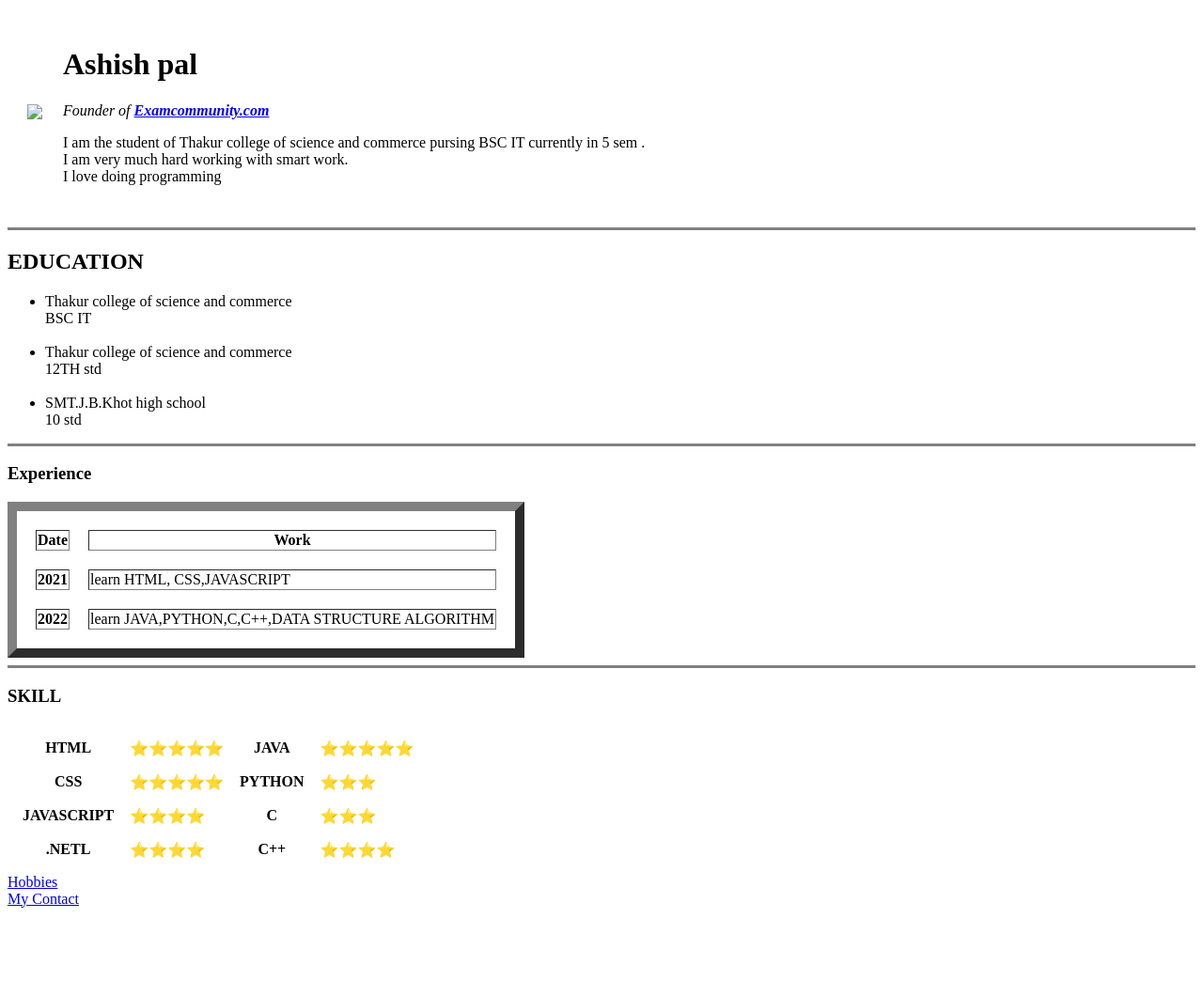
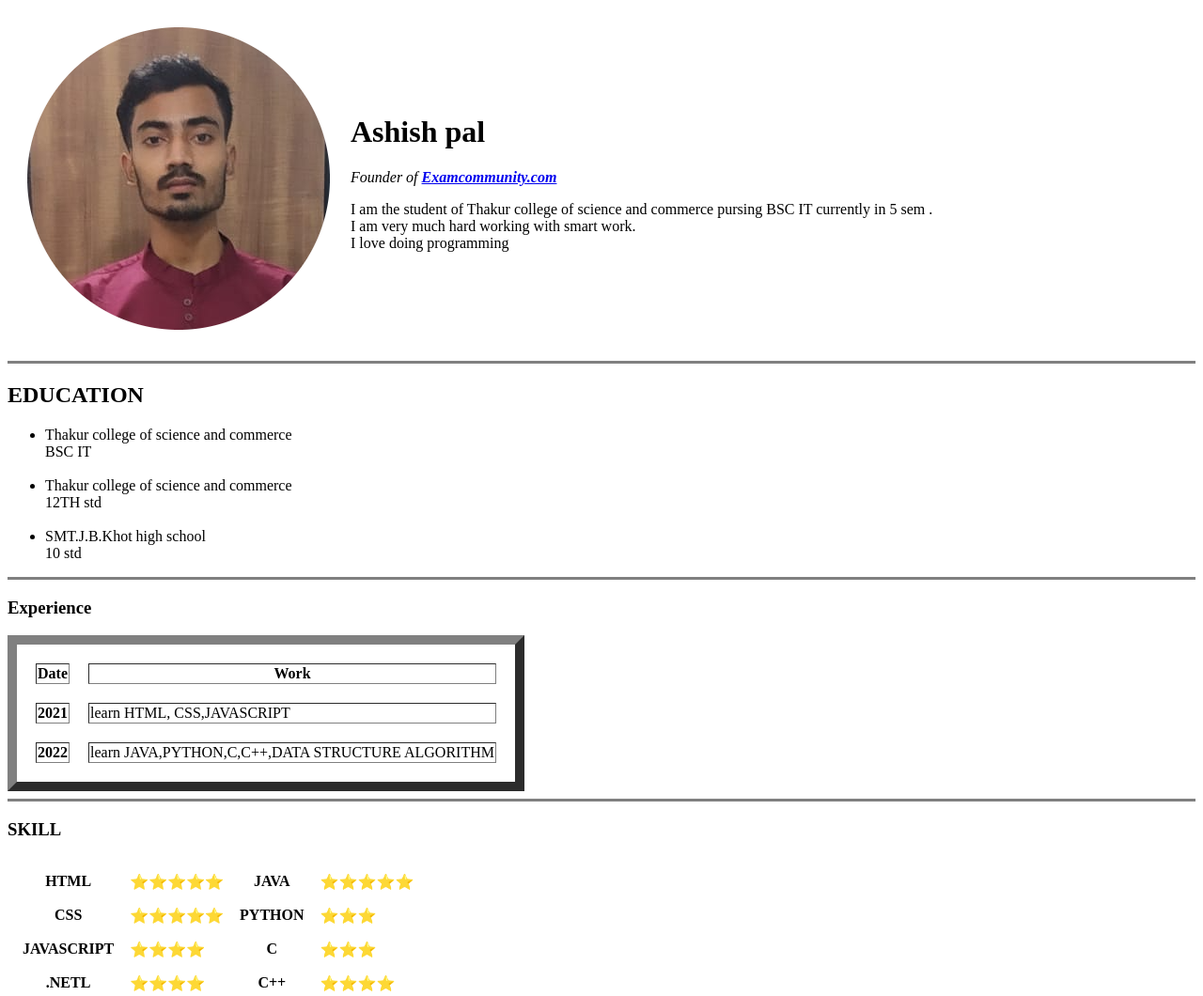
Before and after one commit to Ashish4910/CV, a plain HTML site: page index.html in a window 1280 px wide. Shown: the top 1060 px of the page at 94% size. Before the commit the page ends 974 px from the top, so only its background shows below. Drawn offline with Linux system fonts and the light colour scheme.

Commit message:
Relocated images

```diff
--- a/index.html
+++ b/index.html
@@ -9,7 +9,7 @@
 <body>
   <table cellspacing="20">
     <tr>
-      <td> <img src="images/ashish.png" alt"Ashish pal personal details" /></td>
+      <td> <img src="ashish.png" alt"Ashish pal personal details" /></td>
       <td>
         <h1>Ashish pal</h1>
         <p>
```
